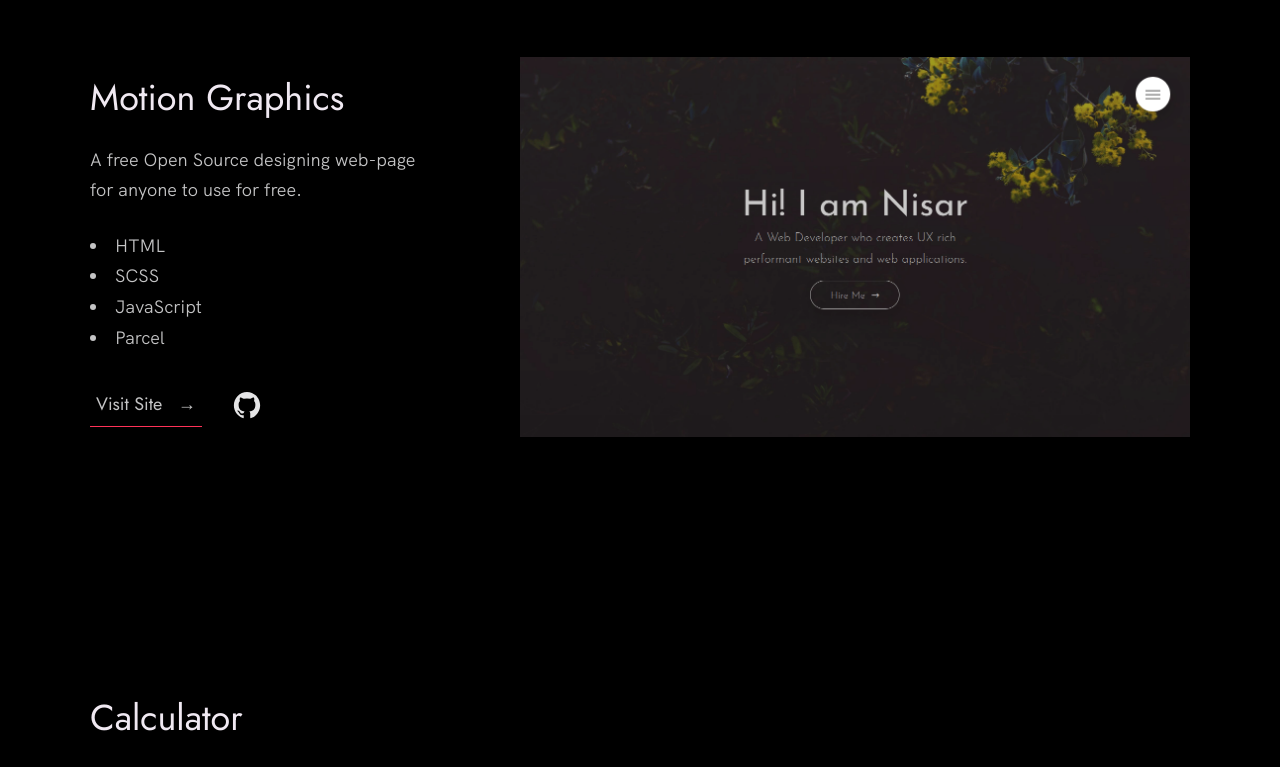
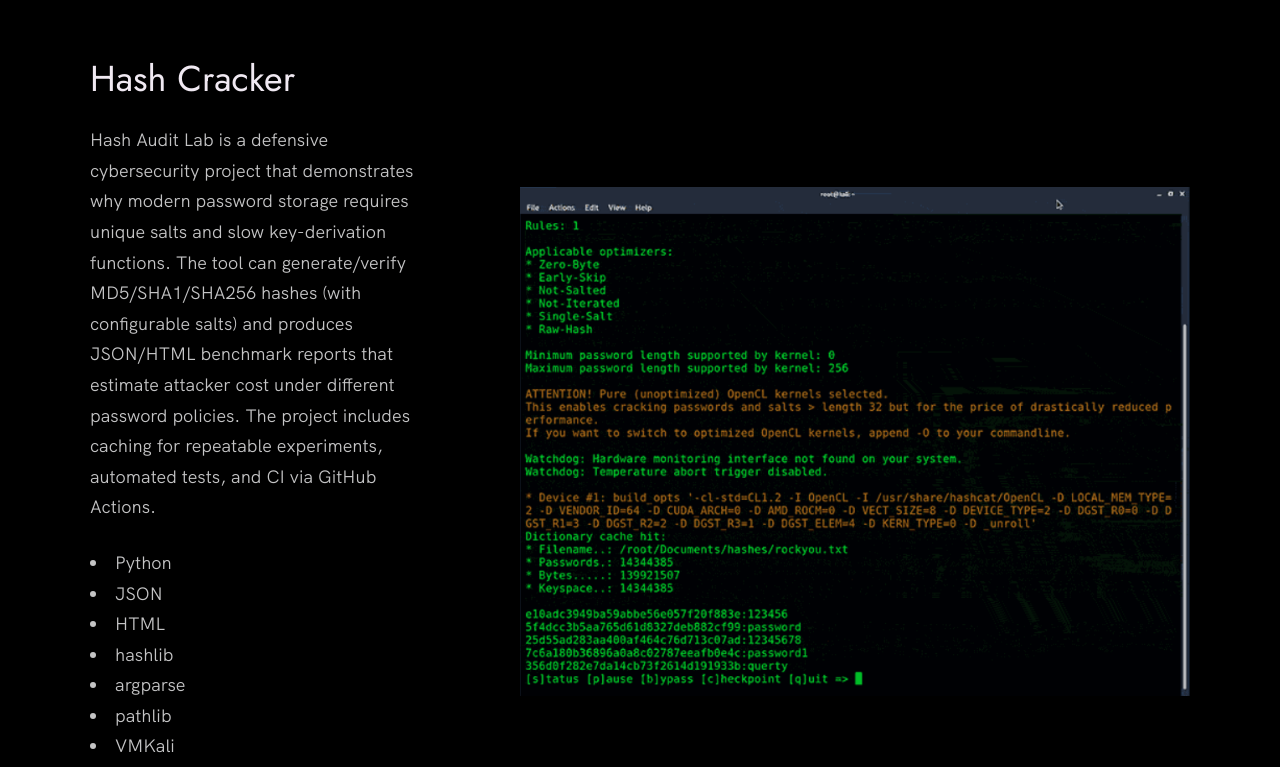
Before and after one commit to Esnecpe/Adrian-Hernandez-portfolio, a plain HTML site: page index.html in a window 1280 px wide. Shown: the part 1011-1778 px from the top of the page. Drawn offline with Linux system fonts and the light colour scheme.

Commit message:
Portfolio update

```diff
--- a/index.html
+++ b/index.html
@@ -56,15 +56,18 @@
 
           <div class="work__box">
             <div class="work__text">
-              <h3>Motion Graphics</h3>
+              <h3>Hash Cracker</h3>
               <p>
-                A free Open Source designing web-page for anyone to use for free.
+                Hash Audit Lab is a defensive cybersecurity project that demonstrates why modern password storage requires unique salts and slow key-derivation functions. The tool can generate/verify MD5/SHA1/SHA256 hashes (with configurable salts) and produces JSON/HTML benchmark reports that estimate attacker cost under different password policies. The project includes caching for repeatable experiments, automated tests, and CI via GitHub Actions.
               </p>
               <ul class="work__list">
+                <li>Python</li>
+                <li>JSON</li>
                 <li>HTML</li>
-                <li>SCSS</li>
-                <li>JavaScript</li>
-                <li>Parcel</li>
+                <li>hashlib</li>
+                <li>argparse</li>
+                <li>pathlib</li>
+                <li>VMKali</li>
               </ul>
 
               <div class="work__links">
@@ -77,7 +80,7 @@
               </div>
             </div>
             <div class="work__image-box">
-              <img src="./images/project-1.png" class="work__image" alt="Project 1" />
+              <img src="./images/HCracker.png" class="work__image" alt="Project 1" />
             </div>
           </div>
 
@@ -137,7 +140,7 @@
 
           <div class="work__box">
             <div class="work__text">
-              <h3>PicoBoot</h3>
+              <h3>PicoBoot (Contribution)</h3>
               <p>
                 Raspberry Pi bootloader software that allows users to easily manage multiple operating systems on their Raspberry Pi devices, GCN experience so far.
               </p>
```
Also changed, not shown: images/HCracker.png (added).
